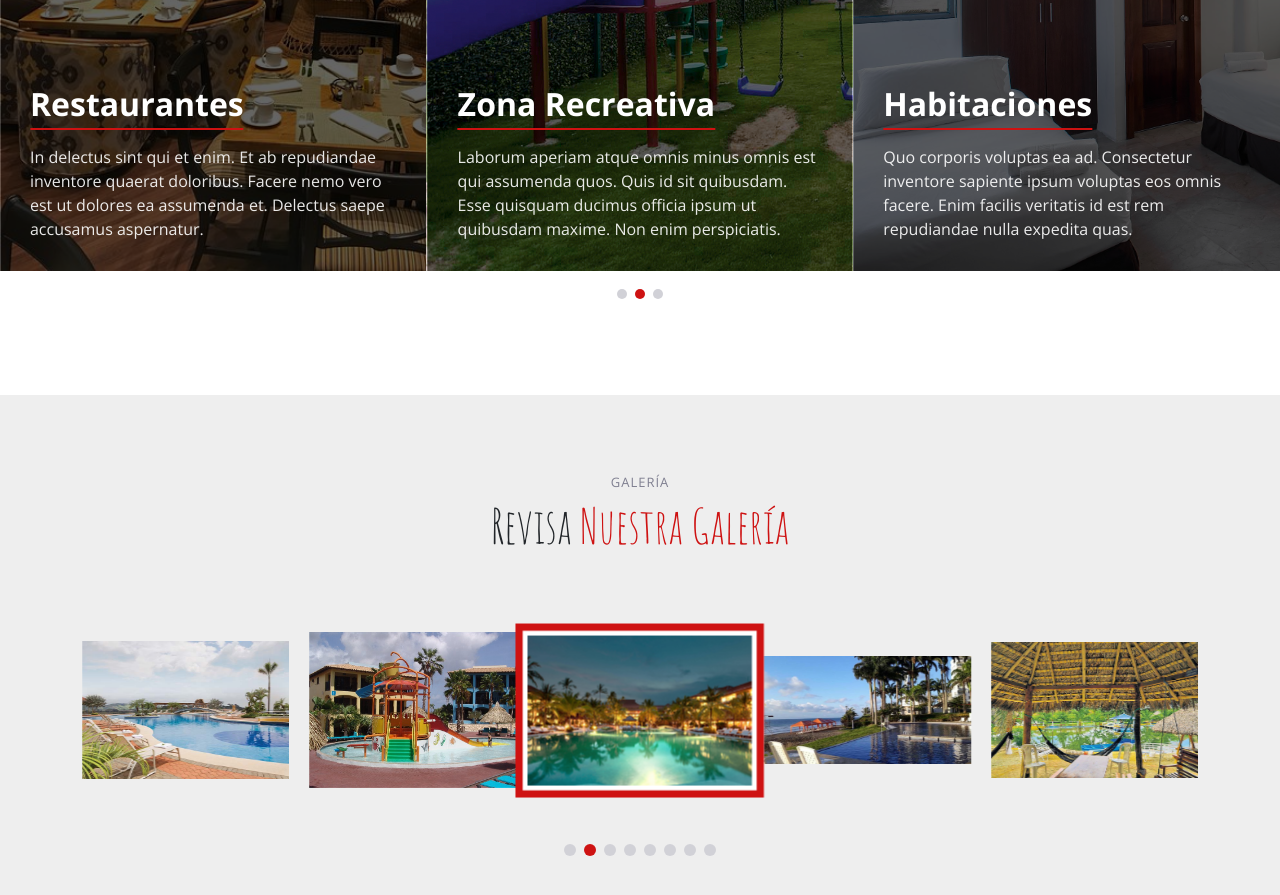
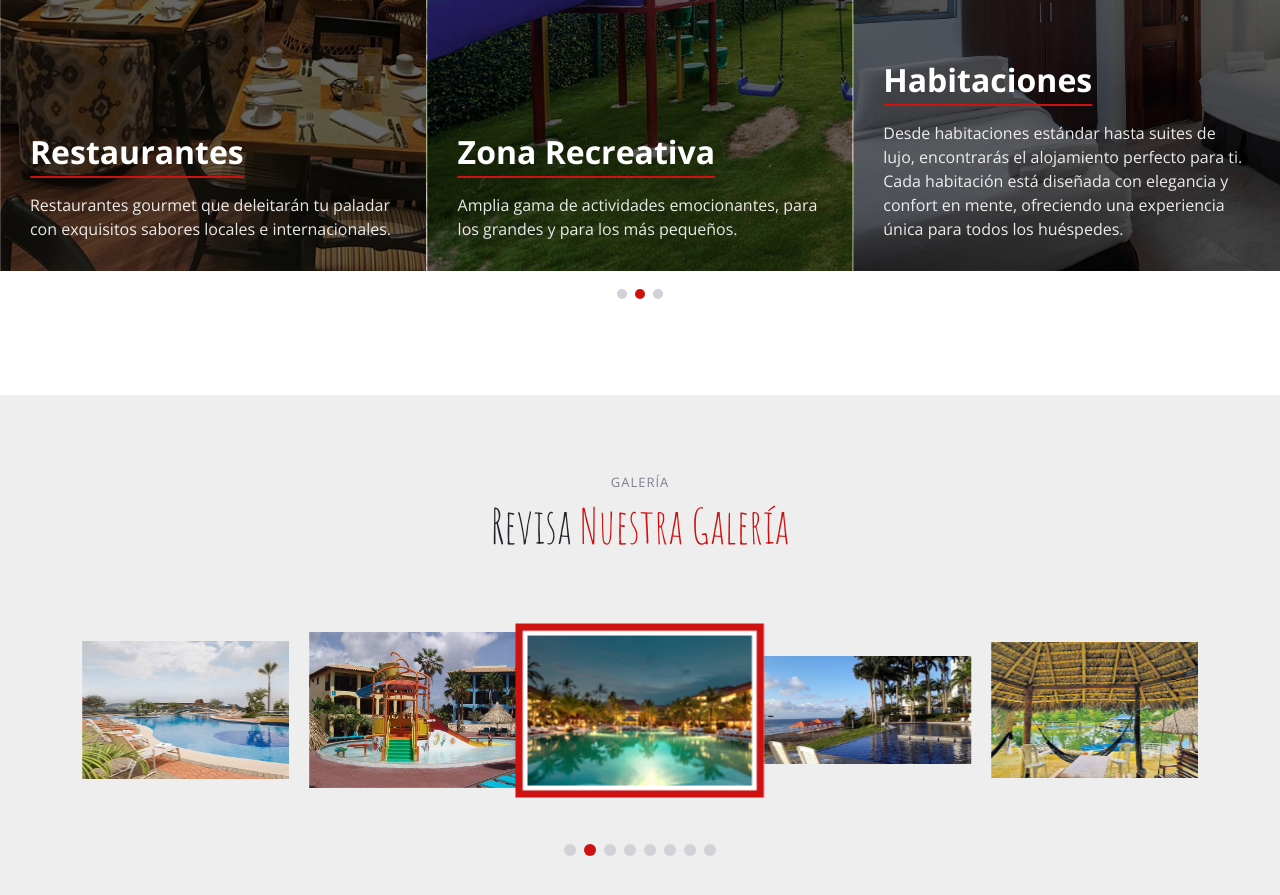
Before and after one commit to katumbac/landing, a plain HTML site: page index.html in a window 1280 px wide. Shown: the part 2800-3695 px from the top of the page. Drawn offline with nearby package versions, Linux system fonts and the light colour scheme; animation ran at ten frames a second.

Commit message:
Update index.html

```diff
--- a/index.html
+++ b/index.html
@@ -297,21 +297,21 @@
             <div class="swiper-slide event-item d-flex flex-column justify-content-end" style="background-image: url(assets/img/events-1.jpg)">
               <div class="price align-self-start">Habitaciones</div>
               <p class="description">
-                Quo corporis voluptas ea ad. Consectetur inventore sapiente ipsum voluptas eos omnis facere. Enim facilis veritatis id est rem repudiandae nulla expedita quas.
+                Desde habitaciones estándar hasta suites de lujo, encontrarás el alojamiento perfecto para ti. Cada habitación está diseñada con elegancia y confort en mente, ofreciendo una experiencia única para todos los huéspedes.
               </p>
             </div><!-- End Event item -->
 
             <div class="swiper-slide event-item d-flex flex-column justify-content-end" style="background-image: url(assets/img/events-2.jpg)">
               <div class="price align-self-start">Restaurantes</div>
               <p class="description">
-                In delectus sint qui et enim. Et ab repudiandae inventore quaerat doloribus. Facere nemo vero est ut dolores ea assumenda et. Delectus saepe accusamus aspernatur.
+                Restaurantes gourmet que deleitarán tu paladar con exquisitos sabores locales e internacionales.
               </p>
             </div><!-- End Event item -->
 
             <div class="swiper-slide event-item d-flex flex-column justify-content-end" style="background-image: url(assets/img/events-3.jpg)">
               <div class="price align-self-start">Zona Recreativa</div>
               <p class="description">
-                Laborum aperiam atque omnis minus omnis est qui assumenda quos. Quis id sit quibusdam. Esse quisquam ducimus officia ipsum ut quibusdam maxime. Non enim perspiciatis.
+                Amplia gama de actividades emocionantes, para los grandes y para los más pequeños.
               </p>
             </div><!-- End Event item -->
 
```
